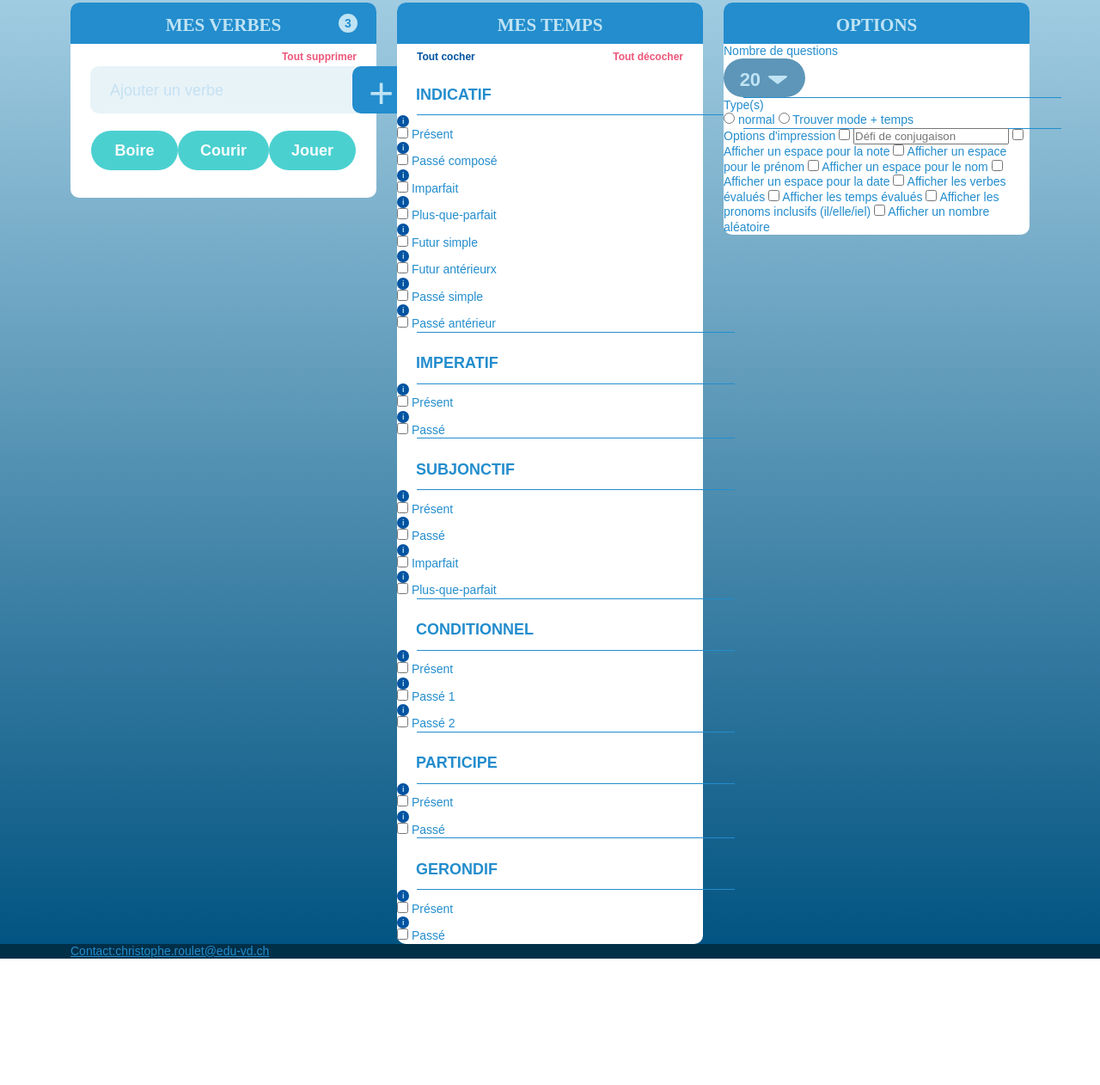
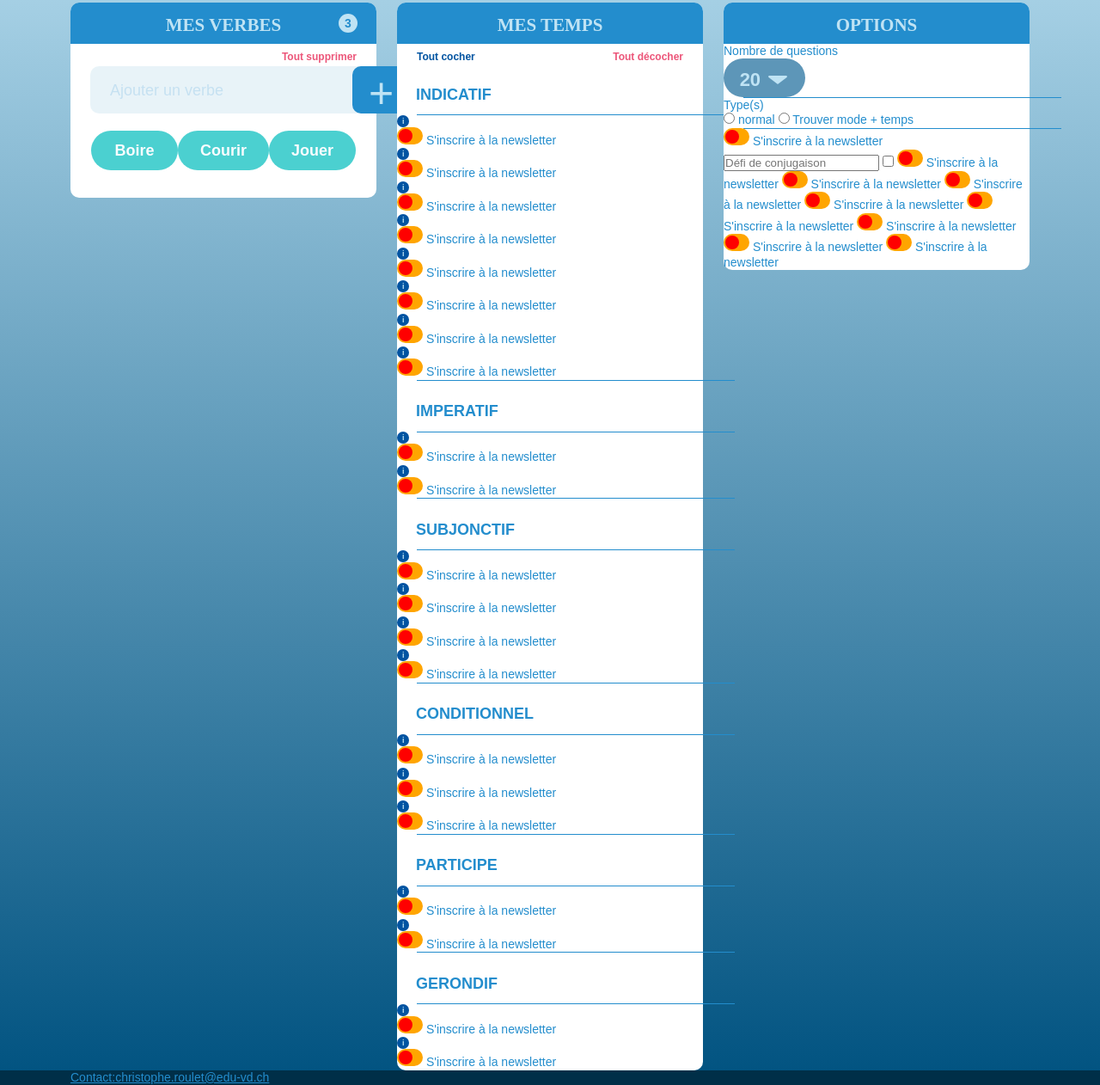
Before and after one commit to maevachristan/Tatitotu-Site-, a website built with Parcel: page src/index.html in a window 1280 px wide. Shown: the part 339-1601 px from the top of the page at 86% size. Before the commit the page ends 1454 px from the top, so only its background shows below. Built offline with nearby package versions, Linux system fonts and the light colour scheme.

Commit message:
ajout de toutes les pastilles check

```diff
--- a/src/index.html
+++ b/src/index.html
@@ -125,93 +125,198 @@
                 <h3>indicatif</h3>
                 <hr>
                   <div class="example">i</div>
-                  <input class="check-tense first" type="checkbox" name="check-tense">
-                  <label for="check-tense first">Présent</label>
+                  <label class="switch">
+                    <input type="checkbox" />
+                    <div class="switch-wrapper">
+                      <div class="switch-inner"></div>
+                    </div>
+                    S'inscrire à la newsletter
+                  </label>
                   <div class="example">i</div>
-                  <input class="check-tense 2nd" type="checkbox" name="check-tense">
-                  <label for="check-tense 2nd">Passé composé</label>
+                  <label class="switch">
+                    <input type="checkbox" />
+                    <div class="switch-wrapper">
+                      <div class="switch-inner"></div>
+                    </div>
+                    S'inscrire à la newsletter
+                  </label>
                   <div class="example">i</div>
-                  <input class="check-tense 3rd" type="checkbox" name="check-tense">
-                  <label for="check-tense 3rd">Imparfait</label>
+                  <label class="switch">
+                    <input type="checkbox" />
+                    <div class="switch-wrapper">
+                      <div class="switch-inner"></div>
+                    </div>
+                    S'inscrire à la newsletter
+                  </label>
                   <div class="example">i</div>
-                  <input class="check-tense 4th" type="checkbox" name="check-tense">
-                  <label for="check-tense 4th">Plus-que-parfait</label>
+                  <label class="switch">
+                    <input type="checkbox" />
+                    <div class="switch-wrapper">
+                      <div class="switch-inner"></div>
+                    </div>
+                    S'inscrire à la newsletter
+                  </label>
                   <div class="example">i</div>
-                  <input class="check-tense 5th" type="checkbox" name="check-tense">
-                  <label for="check-tense 5th">Futur simple</label>
+                  <label class="switch">
+                    <input type="checkbox" />
+                    <div class="switch-wrapper">
+                      <div class="switch-inner"></div>
+                    </div>
+                    S'inscrire à la newsletter
+                  </label>
                   <div class="example">i</div>
-                  <input class="check-tense 6th" type="checkbox" name="check-tense">
-                  <label for="check-tense 6th">Futur antérieurx</label>
+                  <label class="switch">
+                    <input type="checkbox" />
+                    <div class="switch-wrapper">
+                      <div class="switch-inner"></div>
+                    </div>
+                    S'inscrire à la newsletter
+                  </label>
                   <div class="example">i</div>
-                  <input class="check-tense 7th" type="checkbox" name="check-tense">
-                  <label for="check-tense 7th">Passé simple</label>
+                  <label class="switch">
+                    <input type="checkbox" />
+                    <div class="switch-wrapper">
+                      <div class="switch-inner"></div>
+                    </div>
+                    S'inscrire à la newsletter
+                  </label>
                   <div class="example">i</div>
-                  <input class="check-tense 8th" type="checkbox" name="check-tense">
-                  <label for="check-tense 8th">Passé antérieur</label>
+                  <label class="switch">
+                    <input type="checkbox" />
+                    <div class="switch-wrapper">
+                      <div class="switch-inner"></div>
+                    </div>
+                    S'inscrire à la newsletter
+                  </label>
                 <hr>
               </div>
               <div class="tense">
                 <h3>imperatif</h3>
                 <hr>
                 <div class="example">i</div>
-                <input class="check-tense 9th" type="checkbox" name="check-tense">
-                <label for="check-tense 9th">Présent</label>
+                <label class="switch">
+                  <input type="checkbox" />
+                  <div class="switch-wrapper">
+                    <div class="switch-inner"></div>
+                  </div>
+                  S'inscrire à la newsletter
+                </label>
                 <div class="example">i</div>
-                <input class="check-tense 10th" type="checkbox" name="check-tense">
-                <label for="check-tense 10th">Passé</label>
+                <label class="switch">
+                  <input type="checkbox" />
+                  <div class="switch-wrapper">
+                    <div class="switch-inner"></div>
+                  </div>
+                  S'inscrire à la newsletter
+                </label>
                 <hr>
               </div>
               <div class="tense">
                 <h3>subjonctif</h3>
                 <hr>
                 <div class="example">i</div>
-                <input class="check-tense 11th" type="checkbox" name="check-tense">
-                <label for="check-tense 11th">Présent</label>
+                <label class="switch">
+                  <input type="checkbox" />
+                  <div class="switch-wrapper">
+                    <div class="switch-inner"></div>
+                  </div>
+                  S'inscrire à la newsletter
+                </label>
                 <div class="example">i</div>
-                <input class="check-tense 12th" type="checkbox" name="check-tense">
-                <label for="check-tense 12th">Passé</label>
+                <label class="switch">
+                  <input type="checkbox" />
+                  <div class="switch-wrapper">
+                    <div class="switch-inner"></div>
+                  </div>
+                  S'inscrire à la newsletter
+                </label>
                 <div class="example">i</div>
-                <input class="check-tense 13th" type="checkbox" name="check-tense">
-                <label for="check-tense 13th">Imparfait</label>
+                <label class="switch">
+                  <input type="checkbox" />
+                  <div class="switch-wrapper">
+                    <div class="switch-inner"></div>
+                  </div>
+                  S'inscrire à la newsletter
+                </label>
                 <div class="example">i</div>
-                <input class="check-tense 14th" type="checkbox" name="check-tense">
-                <label for="check-tense 14th">Plus-que-parfait</label>
+                <label class="switch">
+                  <input type="checkbox" />
+                  <div class="switch-wrapper">
+                    <div class="switch-inner"></div>
+                  </div>
+                  S'inscrire à la newsletter
+                </label>
                 <hr>
               </div>
               <div class="tense">
                 <h3>conditionnel</h3>
                 <hr>
                 <div class="example">i</div>
-                <input class="check-tense 15th" type="checkbox" name="check-tense">
-                <label for="check-tense 15th">Présent</label>
+                <label class="switch">
+                  <input type="checkbox" />
+                  <div class="switch-wrapper">
+                    <div class="switch-inner"></div>
+                  </div>
+                  S'inscrire à la newsletter
+                </label>
                 <div class="example">i</div>
-                <input class="check-tense 16th" type="checkbox" name="check-tense">
-                <label for="check-tense 16th">Passé 1</label>
+                <label class="switch">
+                  <input type="checkbox" />
+                  <div class="switch-wrapper">
+                    <div class="switch-inner"></div>
+                  </div>
+                  S'inscrire à la newsletter
+                </label>
                 <div class="example">i</div>
-                <input class="check-tense 17th" type="checkbox" name="check-tense">
-                <label for="check-tense 17th">Passé 2</label>
+                <label class="switch">
+                  <input type="checkbox" />
+                  <div class="switch-wrapper">
+                    <div class="switch-inner"></div>
+                  </div>
+                  S'inscrire à la newsletter
+                </label>
                 <hr>
               </div>
               <div class="tense">
                 <h3>participe</h3>
                 <hr>
                 <div class="example">i</div>
-                <input class="check-tense 18th" type="checkbox" name="check-tense">
-                <label for="check-tense 18th">Présent</label>
+                <label class="switch">
+                  <input type="checkbox" />
+                  <div class="switch-wrapper">
+                    <div class="switch-inner"></div>
+                  </div>
+                  S'inscrire à la newsletter
+                </label>
                 <div class="example">i</div>
-                <input class="check-tense 19th" type="checkbox" name="check-tense">
-                <label for="check-tense 19th">Passé</label>
+                <label class="switch">
+                  <input type="checkbox" />
+                  <div class="switch-wrapper">
+                    <div class="switch-inner"></div>
+                  </div>
+                  S'inscrire à la newsletter
+                </label>
                 <hr>
               </div>
               <div class="tense">
                 <h3>gerondif</h3>
                 <hr>
                 <div class="example">i</div>
-                <input class="check-tense 20thth" type="checkbox" name="check-tense">
-                <label for="check-tense 20th">Présent</label>
+                <label class="switch">
+                  <input type="checkbox" />
+                  <div class="switch-wrapper">
+                    <div class="switch-inner"></div>
+                  </div>
+                  S'inscrire à la newsletter
+                </label>
                 <div class="example">i</div>
-                <input class="check-tense 21th" type="checkbox" name="check-tense">
-                <label for="check-tense 21th">Passé</label>
+                <label class="switch">
+                  <input type="checkbox" />
+                  <div class="switch-wrapper">
+                    <div class="switch-inner"></div>
+                  </div>
+                  S'inscrire à la newsletter
+                </label>
               </div>
             </div>
           </div>
@@ -231,25 +336,71 @@
               <input class="options-choice 2nd" type="radio" name="options-choice">
               <label for="options-choice 2nd">Trouver mode + temps</label>
               <hr>
-              <label for="check-print">Options d'impression</label>
-              <input class="check-print" type="checkbox" name="check-print">
+              <label class="switch">
+                <input type="checkbox" />
+                <div class="switch-wrapper">
+                  <div class="switch-inner"></div>
+                </div>
+                S'inscrire à la newsletter
+              </label>
               <input class="typing-bar options" type="text" name="write-option" placeholder="Défi de conjugaison">
               <input class="check-tense space-grade" type="checkbox" name="options-choice">
-              <label for="space-grade">Afficher un espace pour la note</label>
-              <input class="check-tense space-firstname" type="checkbox" name="options-choice">
-              <label for="space-firstname">Afficher un espace pour le prénom</label>
-              <input class="check-tense space-lastname" type="checkbox" name="options-choice">
-              <label for="space-lastname">Afficher un espace pour le nom</label>
-              <input class="check-tense space-date" type="checkbox" name="options-choice">
-              <label for="space-date">Afficher un espace pour la date</label>
-              <input class="check-tense tested-verbs" type="checkbox" name="options-choice">
-              <label for="tested-verbs">Afficher les verbes évalués</label>
-              <input class="check-tense tested-tenses" type="checkbox" name="options-choice">
-              <label for="tested-tenses">Afficher les temps évalués</label>
-              <input class="check-tense inclusive-pronouns" type="checkbox" name="options-choice">
-              <label for="inclusive-pronouns">Afficher les pronoms inclusifs (il/elle/iel)</label>
-              <input class="check-tense number" type="checkbox" name="options-choice">
-              <label for="number">Afficher un nombre aléatoire</label>
+              <label class="switch">
+                <input type="checkbox" />
+                <div class="switch-wrapper">
+                  <div class="switch-inner"></div>
+                </div>
+                S'inscrire à la newsletter
+              </label>
+              <label class="switch">
+                <input type="checkbox" />
+                <div class="switch-wrapper">
+                  <div class="switch-inner"></div>
+                </div>
+                S'inscrire à la newsletter
+              </label>
+              <label class="switch">
+                <input type="checkbox" />
+                <div class="switch-wrapper">
+                  <div class="switch-inner"></div>
+                </div>
+                S'inscrire à la newsletter
+              </label>
+              <label class="switch">
+                <input type="checkbox" />
+                <div class="switch-wrapper">
+                  <div class="switch-inner"></div>
+                </div>
+                S'inscrire à la newsletter
+              </label>
+              <label class="switch">
+                <input type="checkbox" />
+                <div class="switch-wrapper">
+                  <div class="switch-inner"></div>
+                </div>
+                S'inscrire à la newsletter
+              </label>
+              <label class="switch">
+                <input type="checkbox" />
+                <div class="switch-wrapper">
+                  <div class="switch-inner"></div>
+                </div>
+                S'inscrire à la newsletter
+              </label>
+              <label class="switch">
+                <input type="checkbox" />
+                <div class="switch-wrapper">
+                  <div class="switch-inner"></div>
+                </div>
+                S'inscrire à la newsletter
+              </label>
+              <label class="switch">
+                <input type="checkbox" />
+                <div class="switch-wrapper">
+                  <div class="switch-inner"></div>
+                </div>
+                S'inscrire à la newsletter
+              </label>
             </div>
           </div>
         </div>
--- a/src/scss/main.scss
+++ b/src/scss/main.scss
@@ -16,6 +16,7 @@
 @import "modules/_turtle.css";
 @import "modules/_verb-bubble.css";
 @import "modules/_check-tense.css";
+@import "modules/_switch.css";
 
 // .row + .row {
 //     margin-top: 16px;
--- /dev/null
+++ b/src/scss/modules/_switch.css
@@ -0,0 +1,23 @@
+.switch-wrapper {
+    display: inline-block;
+    width: 30px;
+    height: 20px;
+    padding: 2px;
+    border-radius: 10px;
+    background: orange;
+  }
+
+.switch-inner {
+    width: 16px;
+    height: 16px;
+    border-radius: 8px;
+    background: red;
+}
+
+input:checked + .switch-wrapper .switch-inner {
+    margin-left: 10px;
+  }
+
+  .switch input {
+    display: none;
+  }
```
